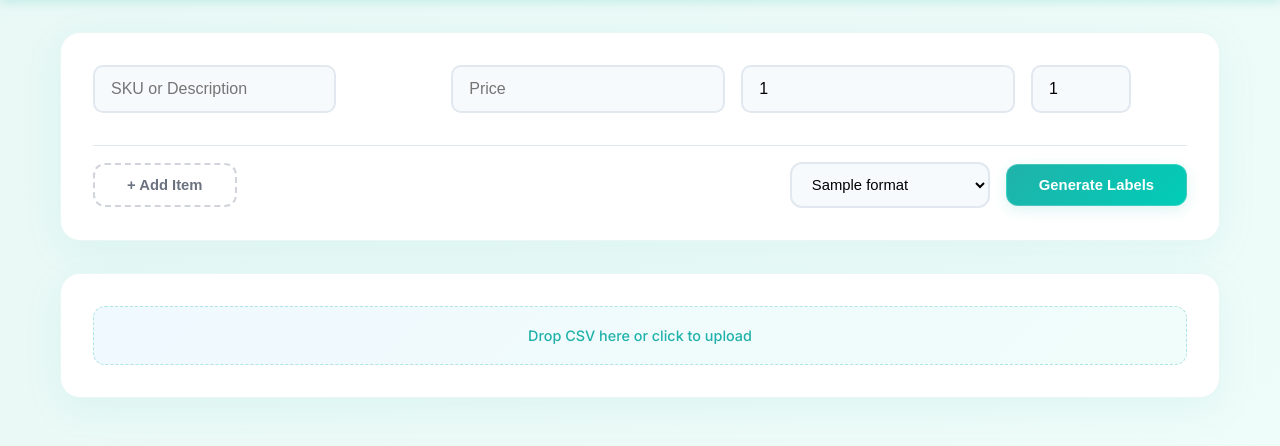
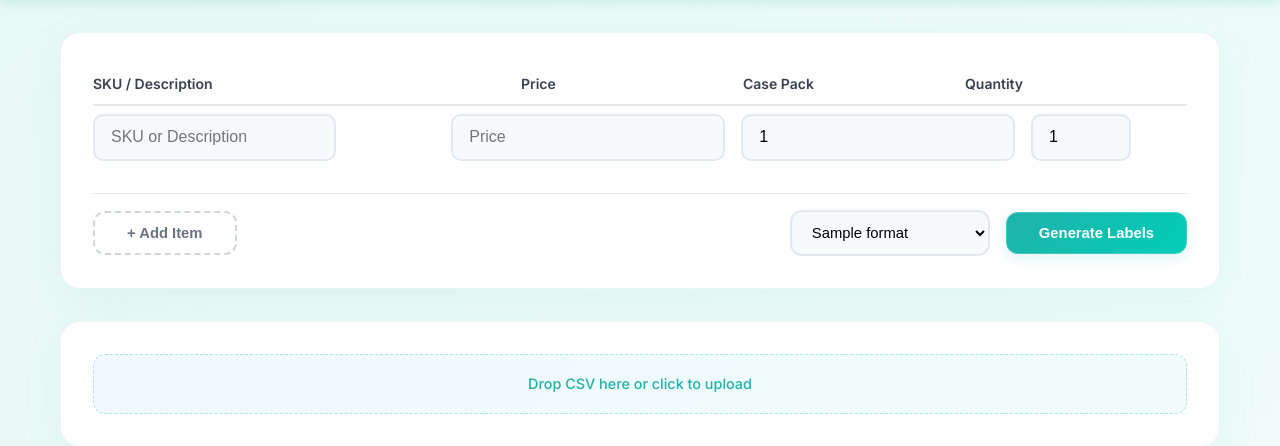
Before and after one commit to rewined/tools-dashboard, a Flask app: template templates/tools/labels.html in a window 1280 px wide. Shown: the part 60-506 px from the top of the page. Run offline with Flask 3, Linux system fonts and the light colour scheme; the template is opened without the code that fills it: most values are stand-ins (such as "Sample title", 1, 10 or a date in 2020).

Commit message:
Add column headings and make PDFs open in browser instead of download

```diff
--- a/app_toolkit.py
+++ b/app_toolkit.py
@@ -343,7 +343,7 @@ def labels_download(filename):
     """Download generated labels"""
     try:
         filepath = os.path.join(app.config['OUTPUT_FOLDER'], filename)
-        return send_file(filepath, as_attachment=True, download_name=filename)
+        return send_file(filepath, as_attachment=False, mimetype='application/pdf')
     except Exception as e:
         return jsonify({'error': 'File not found'}), 404
 
--- a/static/css/style.css
+++ b/static/css/style.css
@@ -469,13 +469,28 @@ body {
     border: 1px solid rgba(32, 178, 170, 0.1);
 }
 
+.grid-headers {
+    display: grid;
+    grid-template-columns: 2fr 1fr 1fr 1fr auto;
+    gap: 1rem;
+    margin-bottom: 0.5rem;
+    padding: 0.5rem 0;
+    border-bottom: 2px solid #e5e7eb;
+}
+
+.header-cell {
+    font-weight: 600;
+    color: #374151;
+    font-size: 0.875rem;
+}
+
 .items-grid {
     margin-bottom: 2rem;
 }
 
 .item-row {
     display: grid;
-    grid-template-columns: 2fr 1fr 1fr auto;
+    grid-template-columns: 2fr 1fr 1fr 1fr auto;
     gap: 1rem;
     margin-bottom: 1rem;
     align-items: center;
@@ -628,6 +643,10 @@ body {
         max-width: 100%;
     }
 
+    .grid-headers {
+        display: none; /* Hide headers on mobile */
+    }
+
     .item-row {
         grid-template-columns: 1fr;
         gap: 0.5rem;
--- a/templates/tools/labels.html
+++ b/templates/tools/labels.html
@@ -5,6 +5,13 @@
 
 {% block content %}
 <div class="main-section">
+    <div class="grid-headers">
+        <div class="header-cell">SKU / Description</div>
+        <div class="header-cell">Price</div>
+        <div class="header-cell">Case Pack</div>
+        <div class="header-cell">Quantity</div>
+        <div class="header-cell"></div>
+    </div>
     <div class="items-grid" id="itemsGrid">
         <div class="item-row">
             <div class="autocomplete-container">
```
